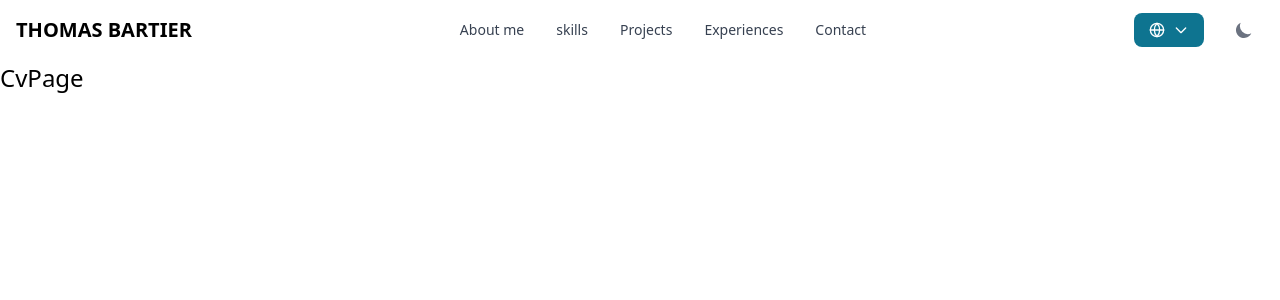
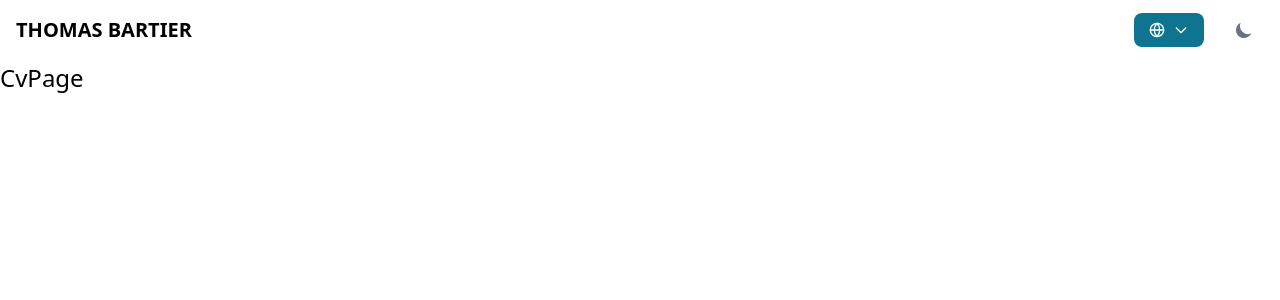
Before and after one commit to tomab23/Portfolio-2.0, a React (Vite) app: page /cv in a window 1280 px wide. Shown: the top 300 px of the page. Built offline with nearby package versions, Linux system fonts and the light colour scheme.

Commit message:
fix header with props

```diff
--- a/src/components/layout/Header.jsx
+++ b/src/components/layout/Header.jsx
@@ -10,7 +10,7 @@ import {
 import DropdownTranslate from "../DropdownTranslate";
 import { useNavigate } from "react-router";
 
-const Header = () => {
+const Header = ({ home }) => {
   const navigate = useNavigate();
 
   return (
@@ -28,15 +28,17 @@ const Header = () => {
           <DropdownTranslate />
           <DarkThemeToggle />
         </div>
-        <NavbarToggle />
+        {home && <NavbarToggle />}
       </div>
-      <NavbarCollapse>
-        <NavbarLink href="#">About me</NavbarLink>
-        <NavbarLink href="#">skills</NavbarLink>
-        <NavbarLink href="#">Projects</NavbarLink>
-        <NavbarLink href="#">Experiences</NavbarLink>
-        <NavbarLink href="#">Contact</NavbarLink>
-      </NavbarCollapse>
+      {home && (
+        <NavbarCollapse>
+          <NavbarLink href="#about">About me</NavbarLink>
+          <NavbarLink href="#skills">skills</NavbarLink>
+          <NavbarLink href="#projects">Projects</NavbarLink>
+          <NavbarLink href="#exp">Experiences</NavbarLink>
+          <NavbarLink href="#contact">Contact</NavbarLink>
+        </NavbarCollapse>
+      )}
     </Navbar>
   );
 };
--- a/src/components/skills/Skills.jsx
+++ b/src/components/skills/Skills.jsx
@@ -7,7 +7,7 @@ const Skills = () => {
   const { t } = useTranslation();
 
   return (
-    <div>
+    <div id="skills">
       <CustomTitle className={"text-3xl mt-5 mb-10"}>{t("TITLE.SKILLS")}</CustomTitle>
     </div>
   )
--- a/src/pages/HomePage.jsx
+++ b/src/pages/HomePage.jsx
@@ -17,7 +17,7 @@ const HomePage = () => {
 
   return (
     <div>
-      <Header />
+      <Header home />
       <div className="">
       <CustomTitle className={"text-center text-4xl mt-5 mb-10"}>
         {t("WELCOME")} !
```
